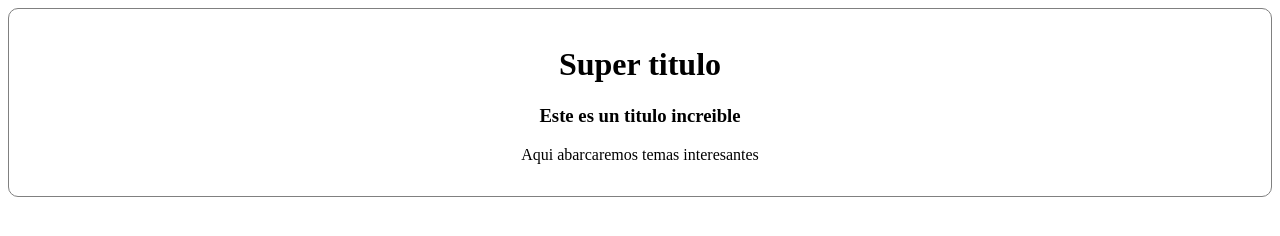
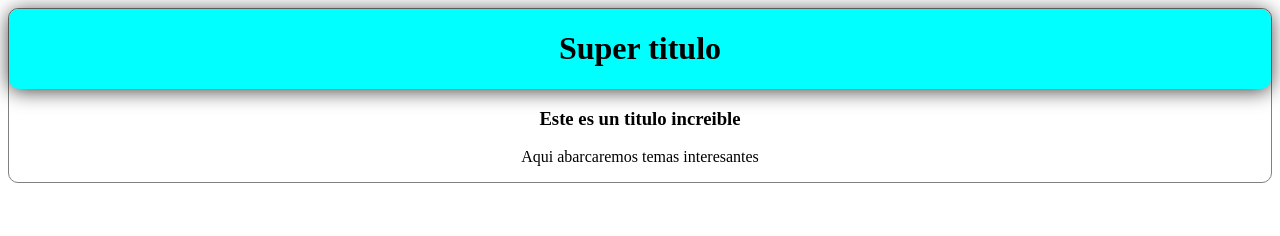
Before and after one commit to Marcelo0601/FirtsPrueba, a plain HTML site: page index.html in a window 1280 px wide. Drawn offline with Linux system fonts and the light colour scheme.

Commit message:
verFinal

```diff
--- a/css/estilos.css
+++ b/css/estilos.css
@@ -1,6 +1,6 @@
 #cajita{
     border: 1px solid gray;
-    padding: 1em;
+    padding: 0em;
     border-radius: 10px;
     justify-content: center;
 }
@@ -8,3 +8,17 @@
     text-align: center;
 
 }
+#cabecera{
+    background-color: cyan;
+    box-shadow: 0px 2px 20px 0px rgba(0, 0, 0, 0.75);
+    display: flex;
+    padding: 0 5px;
+    box-sizing: border-box;
+    border-radius: 10px;
+    text-align: center;
+    justify-content: center;
+
+}
+#post{
+
+}
--- a/index.html
+++ b/index.html
@@ -14,8 +14,10 @@
                 Super titulo
             </h1>
         </div>
-        <h3>Este es un titulo increible</h3>
-        <p>Aqui abarcaremos temas interesantes</p>
+        <div id="post">
+            <h3>Este es un titulo increible</h3>
+            <p>Aqui abarcaremos temas interesantes</p>
+        </div>
     </div>
 </body>
 </html>
```
